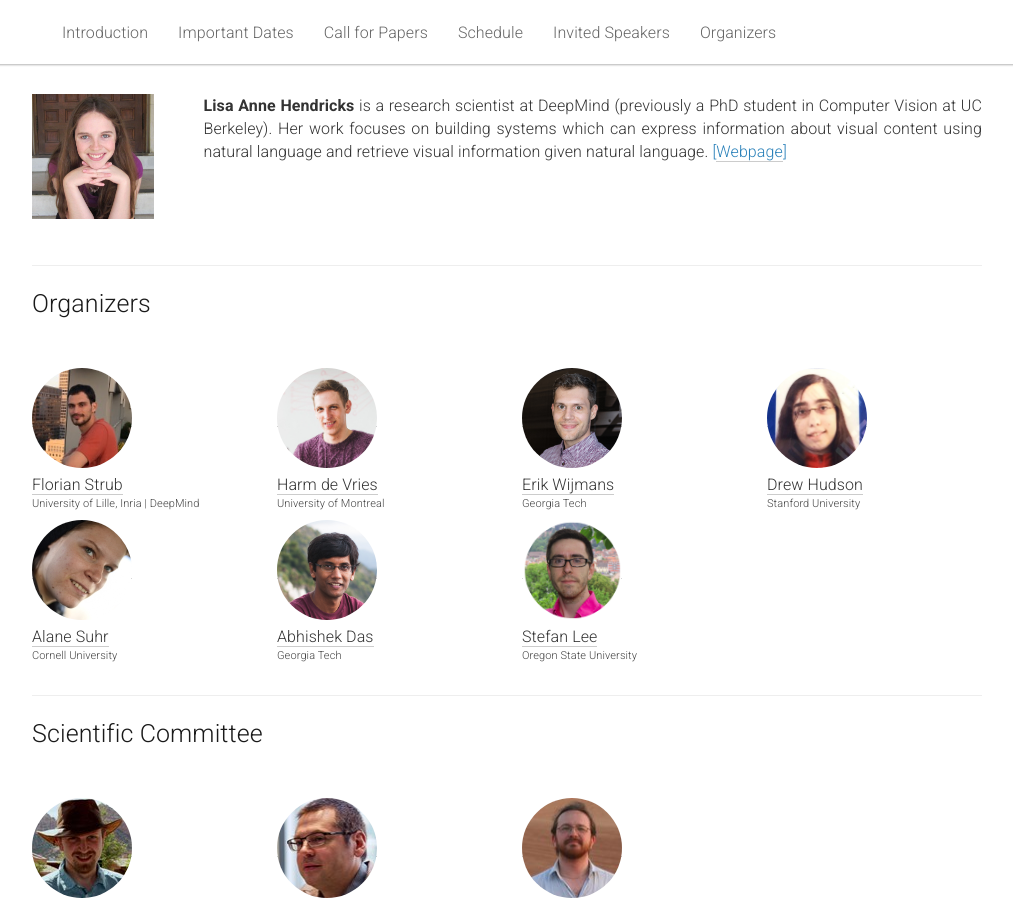
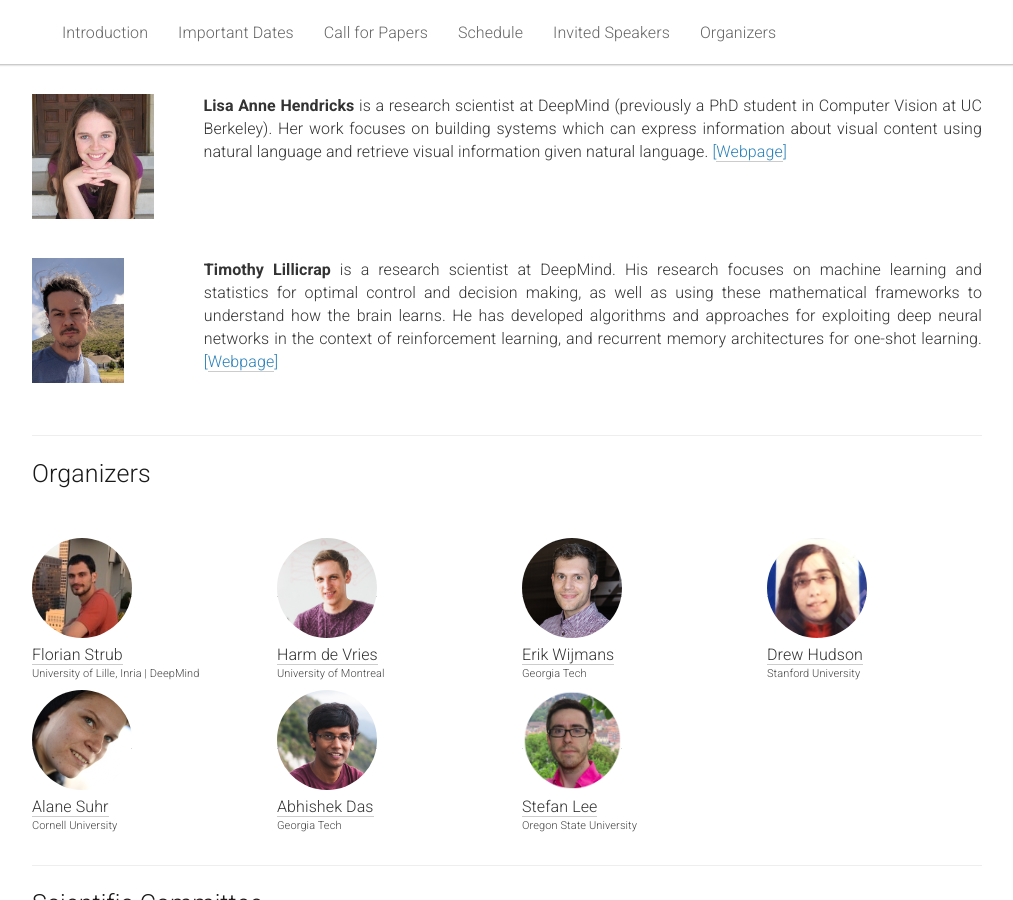
Before and after one commit to vigilworkshop/vigilworkshop.github.io, a Jekyll site: the page built from _pages/home.md, in a window 1280 px wide and 900 px high, scrolled down 2784 px. Shown: the whole window, without its empty margins (133-1146 px from the left). Built offline with Jekyll 4.4.1, drawn with Linux system fonts in a browser that asks for light colours.

Commit message:
Adds Tim Lillicrap

```diff
--- a/_pages/home.md
+++ b/_pages/home.md
@@ -194,6 +194,15 @@ TBA
     <img class="speaker-pic" style="float:left;margin-right:50px;" src="/static/img/people/lisa-anne-hendricks.jpg" />
     <p><b>Lisa Anne Hendricks</b> is a research scientist at DeepMind (previously a PhD student in Computer Vision at UC Berkeley). Her work focuses on building systems which can express information about visual content using natural language and retrieve visual information given natural language.
     <span style="color:#2980b9;">[<a href="https://people.eecs.berkeley.edu/~lisa_anne/">Webpage</a>]</span></p>
+  </div>
+</div>
+<p><br /></p>
+
+<div class="row">
+  <div class="col-md-12">
+    <img class="speaker-pic" style="float:left;margin-right:80px;" src="/static/img/people/tim-lillicrap.png" />
+    <p><b>Timothy Lillicrap</b> is a research scientist at DeepMind. His research focuses on machine learning and statistics for optimal control and decision making, as well as using these mathematical frameworks to understand how the brain learns. He has developed algorithms and approaches for exploiting deep neural networks in the context of reinforcement learning, and recurrent memory architectures for one-shot learning.
+    <span style="color:#2980b9;">[<a href="http://contrastiveconvergence.net/~timothylillicrap/index.php">Webpage</a>]</span></p>
   </div>
 </div>
 <p><br /></p>
```
Also changed, not shown: static/img/people/tim-lillicrap.png (added).
